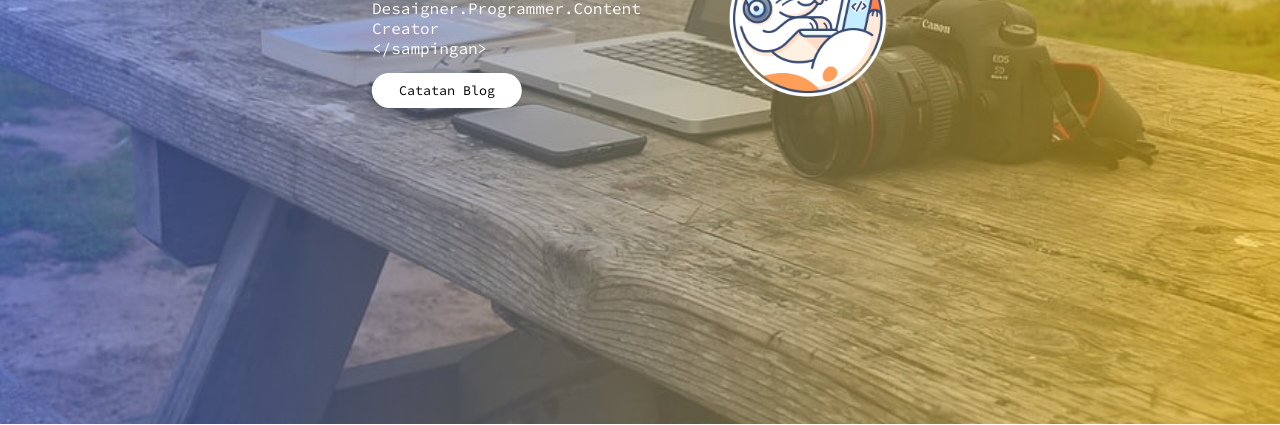
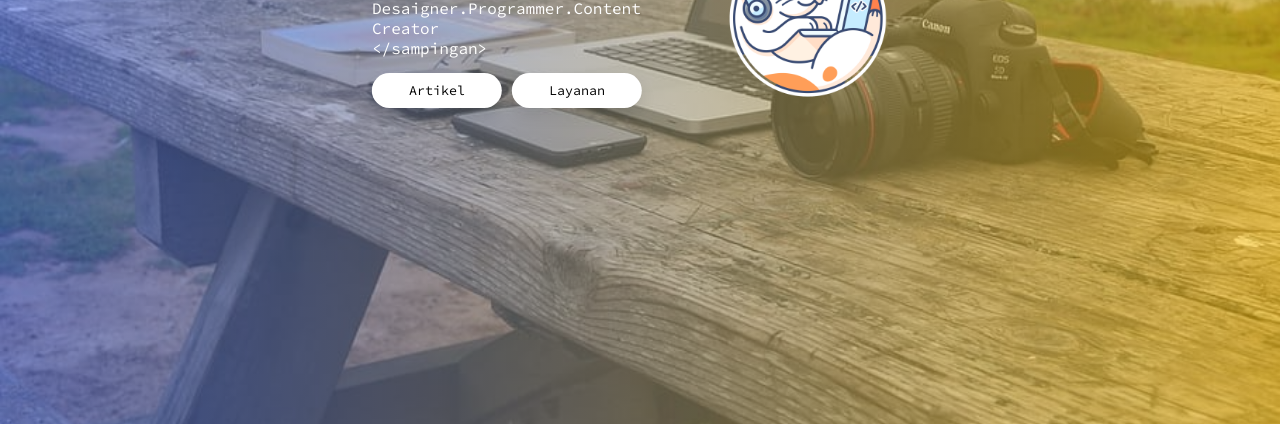
Before and after one commit to burhanrobbani/burhanrobbani.github.io, a plain HTML site: page index.html in a window 1280 px wide. Shown: the part 376-801 px from the top of the page. Drawn offline with nearby package versions, Linux system fonts and the light colour scheme.

Commit message:
button edit

```diff
--- a/assets/styles/style.css
+++ b/assets/styles/style.css
@@ -99,8 +99,13 @@ header {
   padding-bottom: 15px;
 }
 
+.jumbroton .box-jumbroton .second .button-box {
+  display: flex;
+  flex-direction: row;
+}
+
 .jumbroton .box-jumbroton .second .button {
-  width: 150px;
+  width: 130px;
   height: 35px;
   background-color: #fff;
   border: none;
@@ -116,6 +121,10 @@ header {
   box-shadow: 0px 5px 10px rgba(111, 78, 0, 0.4);
   color: #fff;
   transform: translateY(-3px);
+}
+
+.jumbroton .box-jumbroton .second .button-box .third {
+  margin-right: 10px;
 }
 
 .jumbroton .box-jumbroton .second .button a {
--- a/index.html
+++ b/index.html
@@ -52,7 +52,11 @@
                       Desaigner.Programmer.Content Creator <br>
                       &#60;&#47;sampingan&#62;
                     </p>
-                    <button class="button"><a href="https://burhanjurnal.blogspot.com/?m=1">Catatan Blog</a></button>
+
+                    <div class="button-box">
+                    <button class="button third"><a href="https://burhanjurnal.blogspot.com/?m=1">Artikel</a></button>
+                    <button class="button fourth"><a href="#contact">Layanan</a></button>
+                  </div>
                 </div>
             </div>
         </div>
```
